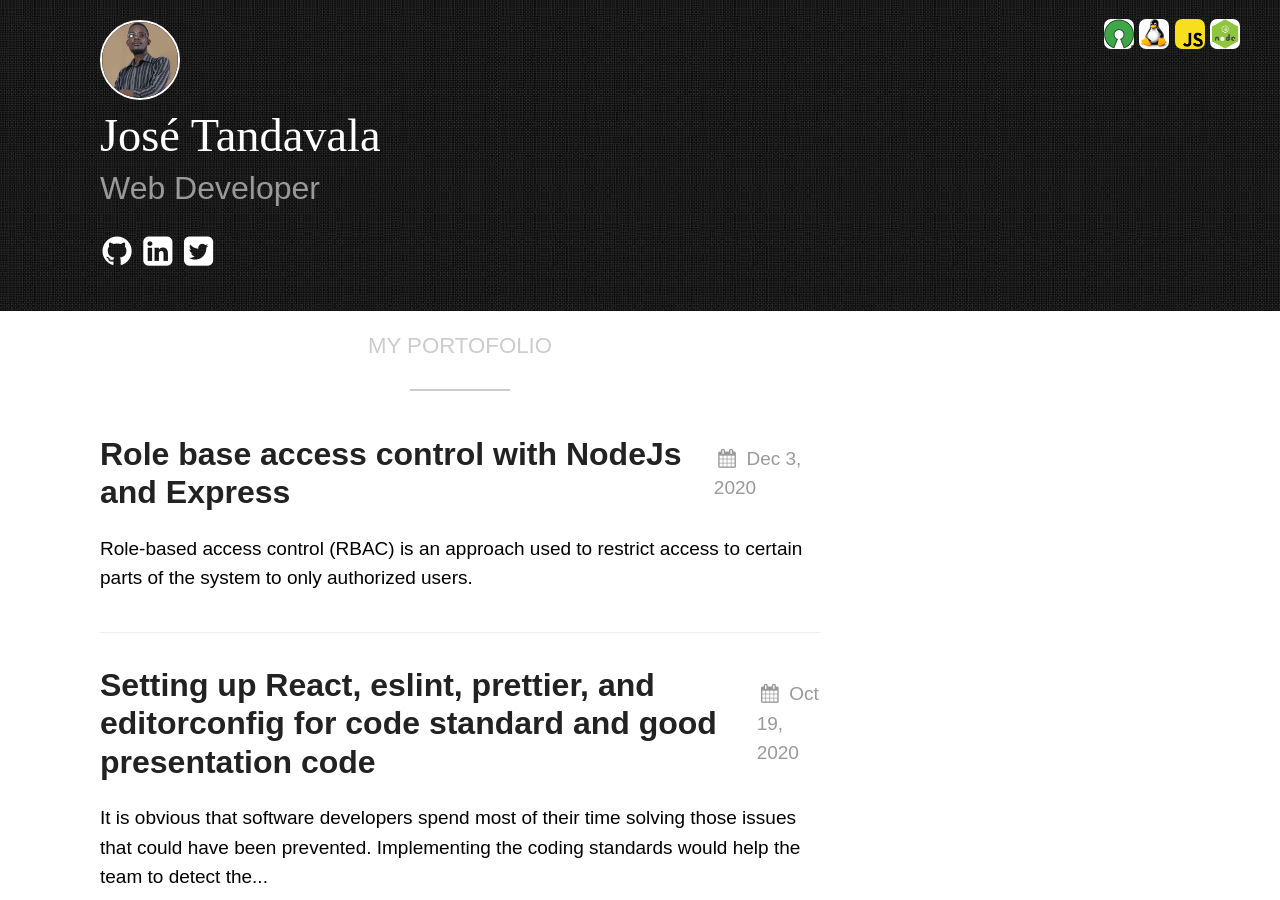
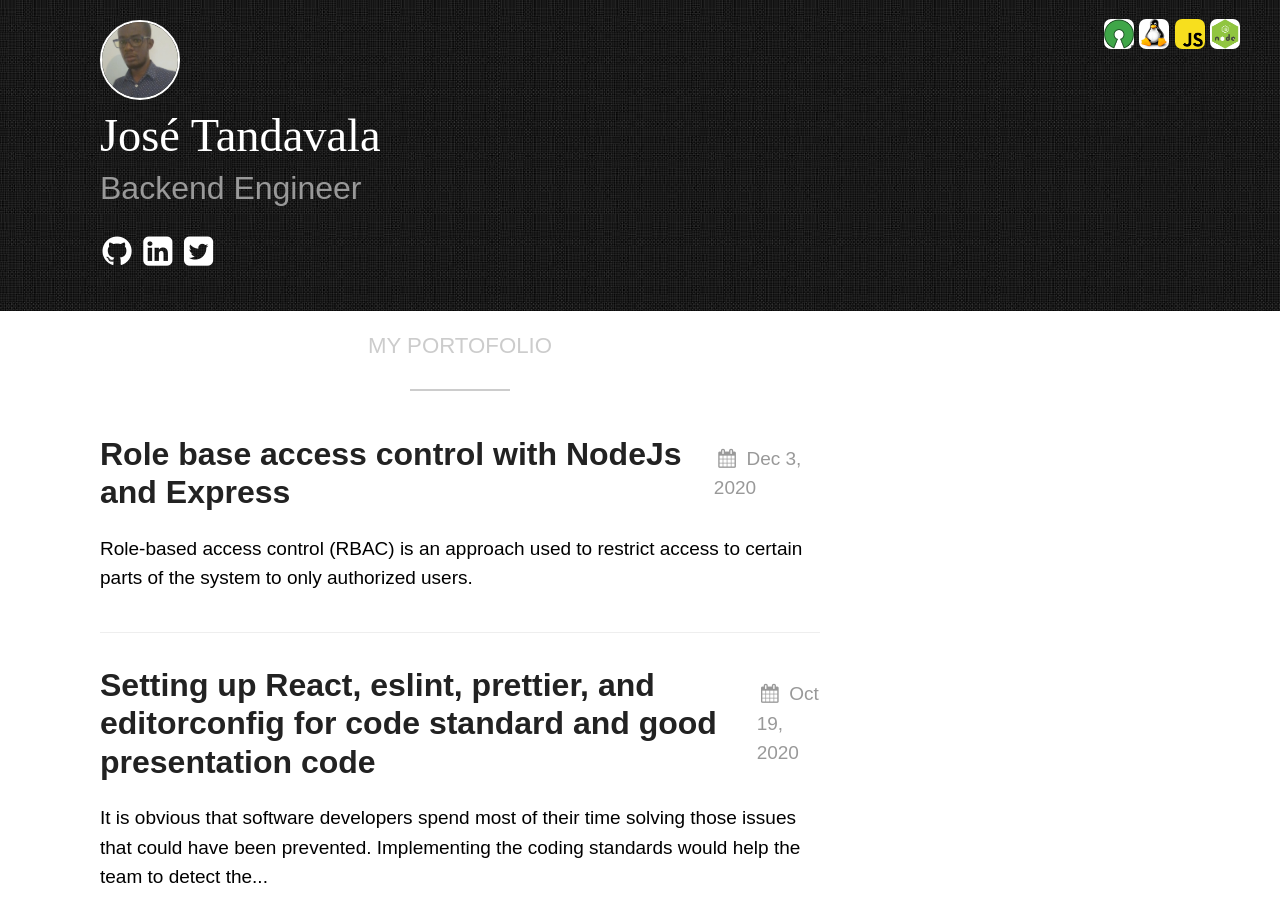
Before and after one commit to tandavala/tandavala.github.io, a Jekyll site: the page built from index.md, in a window 1280 px wide and 900 px high. Built offline with Jekyll 4.4.1, drawn with Linux system fonts in a browser that asks for light colours.

Commit message:
adding new profile image.

```diff
--- a/_config.yml
+++ b/_config.yml
@@ -2,7 +2,7 @@ title: tandavala's portofolio
 author: José Tandavala
 email: jose.tandavala@gmail.com
 description: > # this means to ignore newlines until "show_exerpts:"
-  My name is José Tandavala and i am software developer based in Lobito, apart from writting software i love listing to the good music and play guitar.
+  Backend Engineer, Open Source Enthusiast and I love the idea of solving real-world problems through software.
 show_excerpts: true # set to true to show excerpts on the homepage
 
 # Minima date format
@@ -13,7 +13,7 @@ sass:
 permalink: /posts/:title/
 texture:
   title: José Tandavala
-  tagline: Web Developer
+  tagline: Backend Engineer
   date_format: "%b %-d, %Y"
   style: black
   showNav: false
--- a/_includes/page_header.html
+++ b/_includes/page_header.html
@@ -7,7 +7,7 @@
       <li><img src="/assets/images/node.png" /></li>
     </ul>
   </div>
-  <img class="profile" src="/assets/images/profile.jpeg" alt="" />
+  <img class="profile" src="/assets/images/New_profile.jpg" alt="" />
   <h1>{{ site.texture.title }}</h1>
   <h2>{{ site.texture.tagline }}</h2>
   <ul class="social">
```
Also changed, not shown: assets/images/New_profile.jpg (added).
